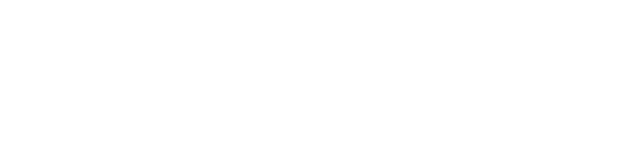
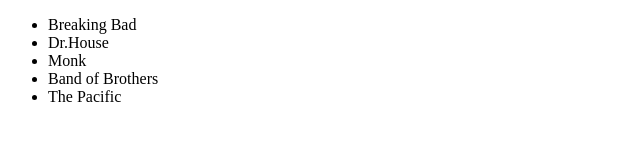
Before and after one commit to KayGbrl/Three-branches, a plain HTML site: page index.html in a window 1280 px wide. Shown: the whole page, without its empty margins (0-640 px from the left). Drawn offline with Linux system fonts and the light colour scheme.

Commit message:
Added shows list

```diff
--- a/index.html
+++ b/index.html
@@ -7,6 +7,12 @@
     <title>Three Branches</title>
 </head>
 <body>
-
+    <ul>
+        <li>Breaking Bad</li>
+        <li>Dr.House</li>
+        <li>Monk</li>
+        <li>Band of Brothers</li>
+        <li>The Pacific</li>
+    </ul>
 </body>
 </html>
```
